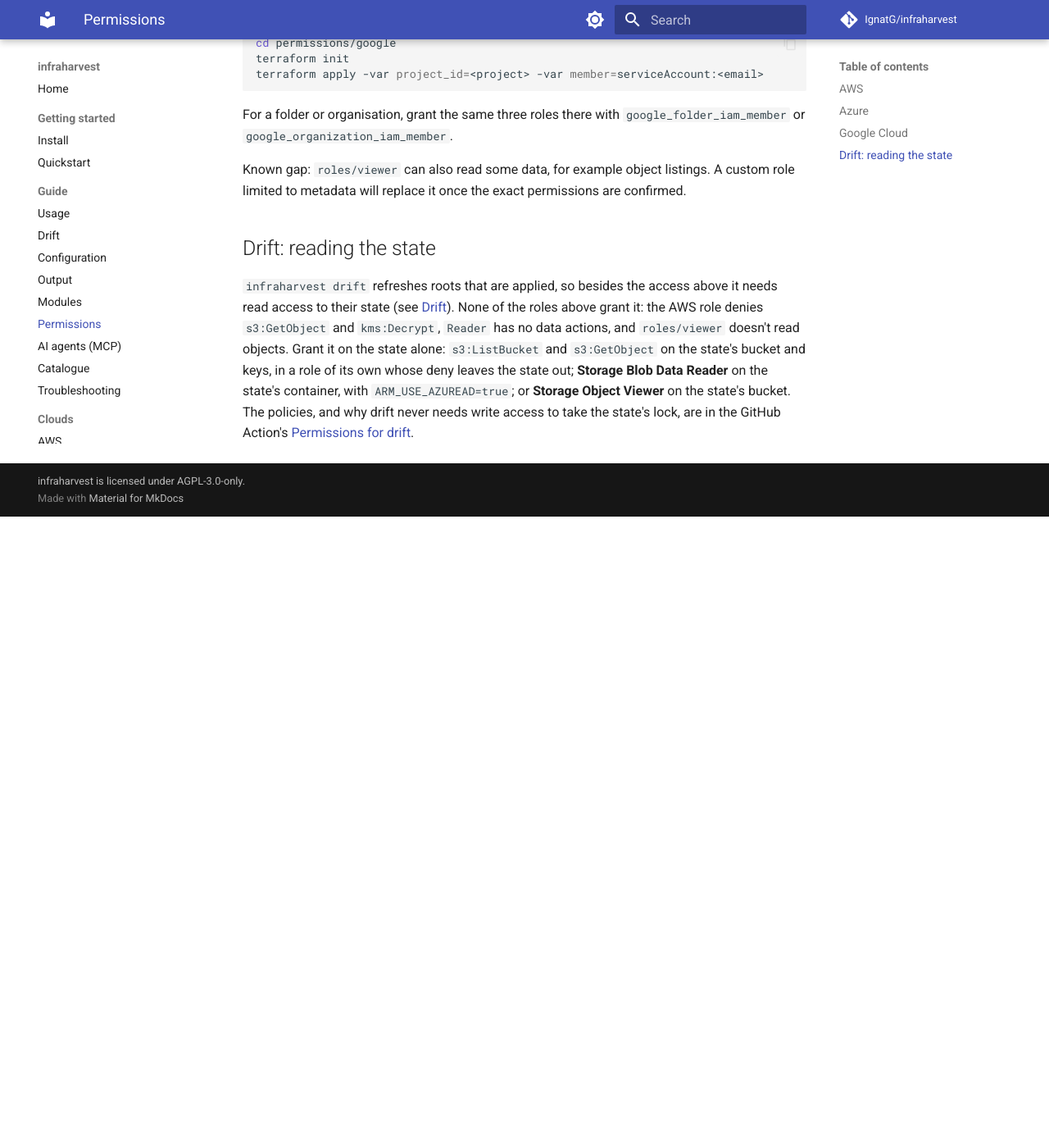
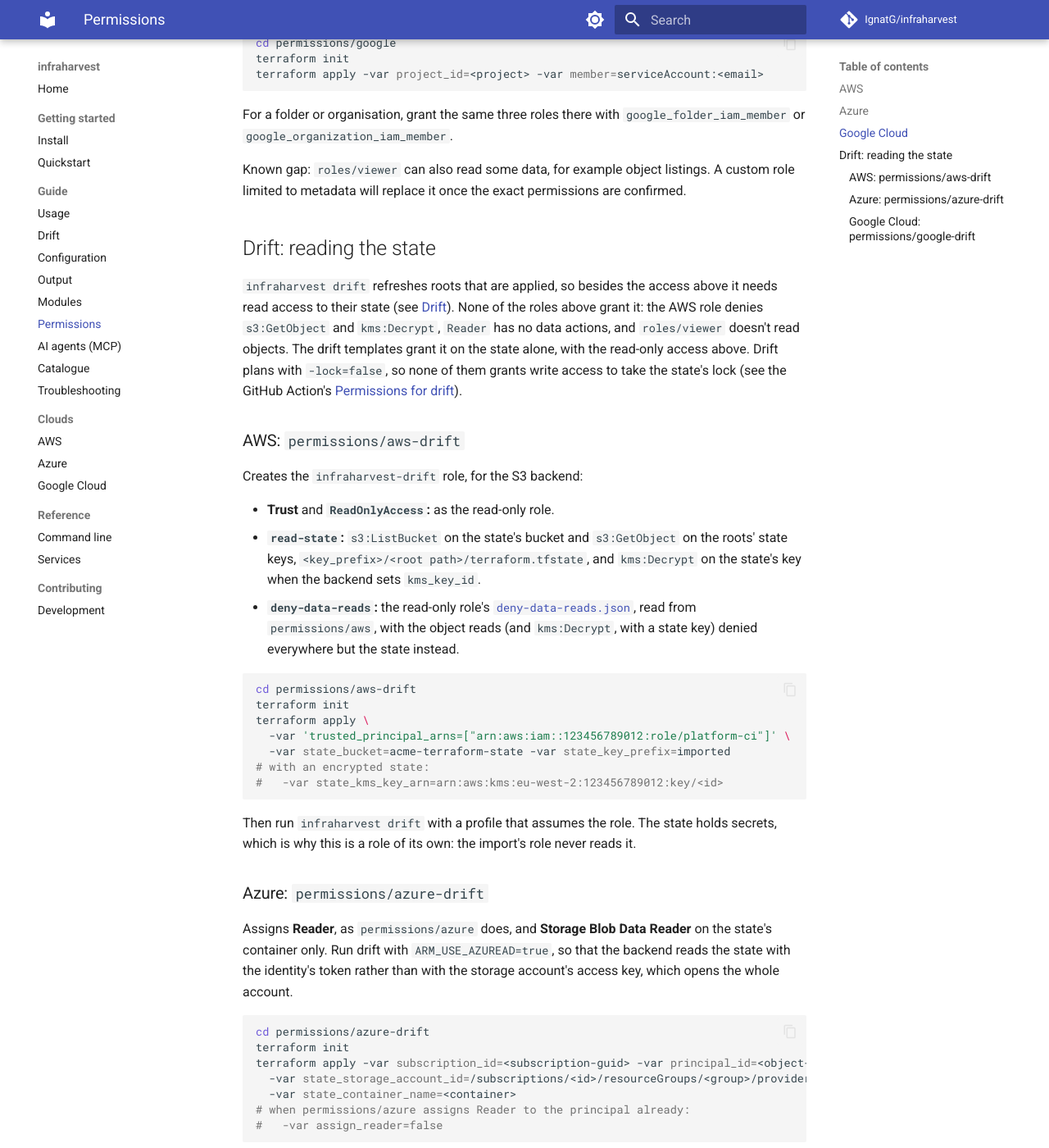
Before and after one commit to IgnatG/infraharvest, an MkDocs documentation site: the page built from docs/permissions.md, in a window 1280 px wide and 1400 px high, scrolled down 1737 px. Shown: the whole window at 82% size. Built offline with MkDocs 1.6.1 and Material for MkDocs 9.7.7, drawn with Linux system fonts in a browser that asks for light colours; comment, search, counter and statistics services are not loaded; before the commit the page ends 2367 px from its top, so only the background shows below that; some of the changed text lies outside the part shown.

Commit message:
feat(permissions): add drift templates that also read the roots' state

````diff
--- a/docs/permissions.md
+++ b/docs/permissions.md
@@ -56,4 +56,50 @@ Known gap: `roles/viewer` can also read some data, for example object listings.
 
 ## Drift: reading the state
 
-`infraharvest drift` refreshes roots that are applied, so besides the access above it needs read access to their state (see [Drift](drift.md#credentials)). None of the roles above grant it: the AWS role denies `s3:GetObject` and `kms:Decrypt`, `Reader` has no data actions, and `roles/viewer` doesn't read objects. Grant it on the state alone: `s3:ListBucket` and `s3:GetObject` on the state's bucket and keys, in a role of its own whose deny leaves the state out; **Storage Blob Data Reader** on the state's container, with `ARM_USE_AZUREAD=true`; or **Storage Object Viewer** on the state's bucket. The policies, and why drift never needs write access to take the state's lock, are in the GitHub Action's [Permissions for drift](https://github.com/IgnatG/infraharvest/blob/main/action/README.md#permissions-for-drift).
+`infraharvest drift` refreshes roots that are applied, so besides the access above it needs read access to their state (see [Drift](drift.md#credentials)). None of the roles above grant it: the AWS role denies `s3:GetObject` and `kms:Decrypt`, `Reader` has no data actions, and `roles/viewer` doesn't read objects. The drift templates grant it on the state alone, with the read-only access above. Drift plans with `-lock=false`, so none of them grants write access to take the state's lock (see the GitHub Action's [Permissions for drift](https://github.com/IgnatG/infraharvest/blob/main/action/README.md#permissions-for-drift)).
+
+### AWS: `permissions/aws-drift`
+
+Creates the `infraharvest-drift` role, for the S3 backend:
+
+- **Trust** and **`ReadOnlyAccess`:** as the read-only role.
+- **`read-state`:** `s3:ListBucket` on the state's bucket and `s3:GetObject` on the roots' state keys, `<key_prefix>/<root path>/terraform.tfstate`, and `kms:Decrypt` on the state's key when the backend sets `kms_key_id`.
+- **`deny-data-reads`:** the read-only role's [`deny-data-reads.json`](https://github.com/IgnatG/infraharvest/blob/main/permissions/aws/deny-data-reads.json), read from `permissions/aws`, with the object reads (and `kms:Decrypt`, with a state key) denied everywhere but the state instead.
+
+```sh
+cd permissions/aws-drift
+terraform init
+terraform apply \
+  -var 'trusted_principal_arns=["arn:aws:iam::123456789012:role/platform-ci"]' \
+  -var state_bucket=acme-terraform-state -var state_key_prefix=imported
+# with an encrypted state:
+#   -var state_kms_key_arn=arn:aws:kms:eu-west-2:123456789012:key/<id>
+```
+
+Then run `infraharvest drift` with a profile that assumes the role. The state holds secrets, which is why this is a role of its own: the import's role never reads it.
+
+### Azure: `permissions/azure-drift`
+
+Assigns **Reader**, as `permissions/azure` does, and **Storage Blob Data Reader** on the state's container only. Run drift with `ARM_USE_AZUREAD=true`, so that the backend reads the state with the identity's token rather than with the storage account's access key, which opens the whole account.
+
+```sh
+cd permissions/azure-drift
+terraform init
+terraform apply -var subscription_id=<subscription-guid> -var principal_id=<object-id> \
+  -var state_storage_account_id=/subscriptions/<id>/resourceGroups/<group>/providers/Microsoft.Storage/storageAccounts/<account> \
+  -var state_container_name=<container>
+# when permissions/azure assigns Reader to the principal already:
+#   -var assign_reader=false
+```
+
+### Google Cloud: `permissions/google-drift`
+
+Grants the three roles `permissions/google` grants on the project, and **Storage Object Viewer** on the state's bucket only: `storage.objects.get`, to read `<prefix>/<root path>/default.tfstate`, and `storage.objects.list`, which the backend uses to find the workspaces.
+
+```sh
+cd permissions/google-drift
+terraform init
+terraform apply -var project_id=<project> -var member=serviceAccount:<email> -var state_bucket=acme-terraform-state
+# when permissions/google grants the member the read-only roles already:
+#   -var grant_read_only=false
+```
````
Also changed, not shown: action/README.md (+2 -2 lines), docs/drift.md (+1 -1 lines), permissions/README.md (+1 -1 lines), 12 other files.
